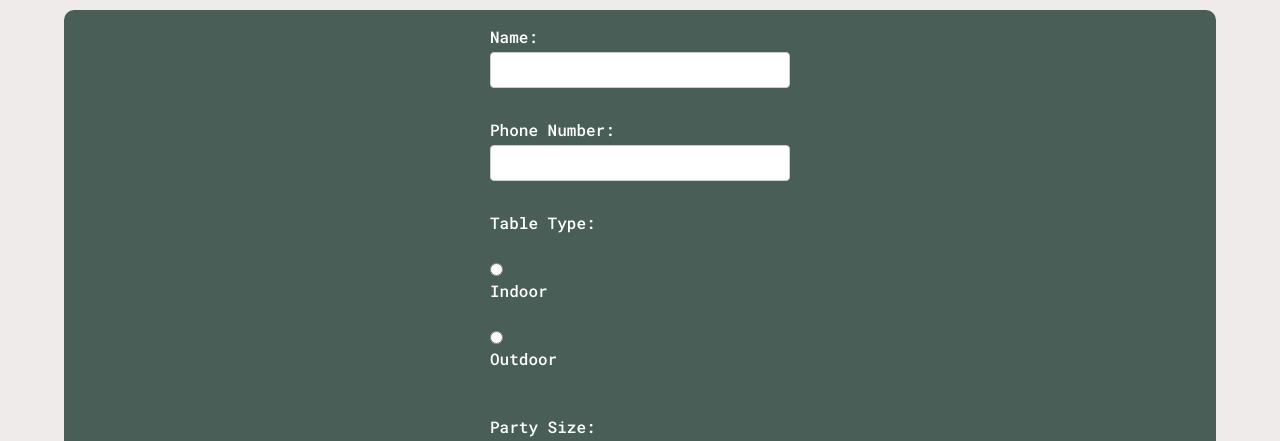
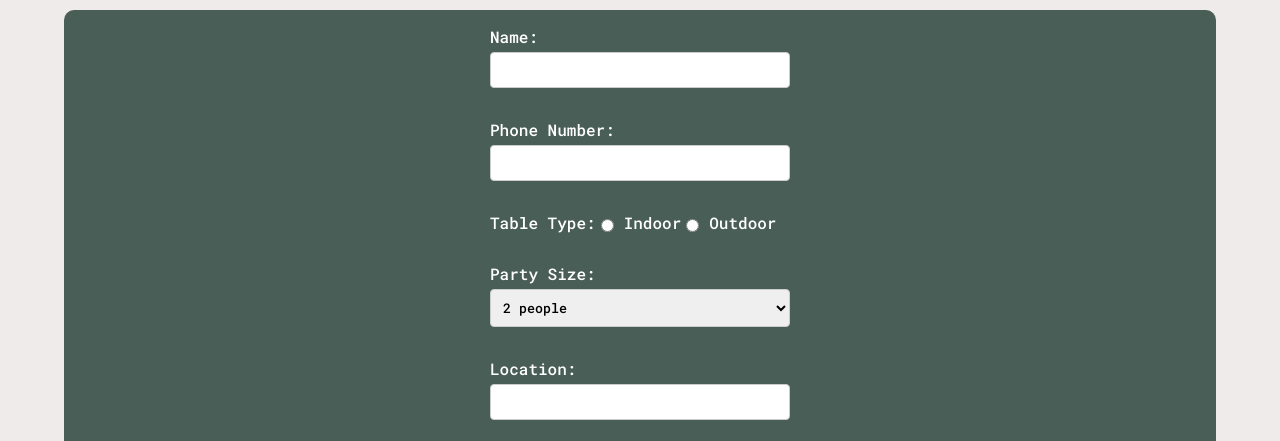
Before and after one commit to MaheshMaharana323/Coursera-Little-Lemon-HTML-CSS-In-Depth.github.io, a plain HTML site: page BookingTable/booking-table.html in a window 1280 px wide. Shown: the part 334-775 px from the top of the page. Drawn offline with Linux system fonts and the light colour scheme.

Commit message:
changed the radio buttonsi

```diff
--- a/BookingTable/booking-table.html
+++ b/BookingTable/booking-table.html
@@ -1,5 +1,6 @@
 <!DOCTYPE html>
 <html lang="en">
+
 <head>
     <meta charset="UTF-8">
     <meta name="viewport" content="width=device-width, initial-scale=1.0">
@@ -21,6 +22,7 @@
     <title>Restaurant: Little Lemon</title>
     <title>Booking Table</title>
 </head>
+
 <body>
 
     <header>
@@ -43,11 +45,14 @@
             <label for="phone">Phone Number:</label>
             <input type="tel" id="phone" name="phone" pattern="[0-9]{10}" required><br><br>
 
-            <label>Table Type:</label><br>
-            <input type="radio" id="indoor" name="table-type" value="indoor" required>
-            <label for="indoor">Indoor</label><br>
-            <input type="radio" id="outdoor" name="table-type" value="outdoor" required>
-            <label for="outdoor">Outdoor</label><br><br>
+            <div class="field" style="display:flex; gap:5px;
+             padding-bottom: 25px; align-items:center;">
+                <label for="">Table Type:</label>
+                <input type="radio" name="table-type" id="indoor">
+                <label for="indoor">Indoor</label>
+                <input type="radio" name="table-type" id="outdoor">
+                <label for="outdoor">Outdoor</label>
+            </div>
 
             <label for="party-size">Party Size:</label>
             <select id="party-size" name="party-size" required>
@@ -75,7 +80,9 @@
     <footer id="about-us">
         <img src="../Images/footer-image-.png" alt="logo_footer">
         <div id="little-lemon">Copyright&copy; Little Lemon</div>
-        <div id="author"><a href="https://www.coursera.org/user/04e16c189e5b70aa7bd11c4ec3d747f0" target="_blank">By Khetrabasi</a></div>
+        <div id="author"><a href="https://www.coursera.org/user/04e16c189e5b70aa7bd11c4ec3d747f0" target="_blank">By
+                Khetrabasi</a></div>
     </footer>
 </body>
+
 </html>
```
Lines whose indentation alone changed are shown as unchanged.
